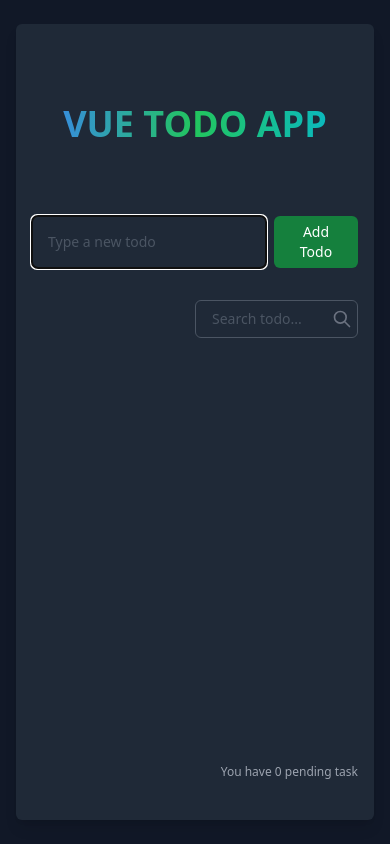
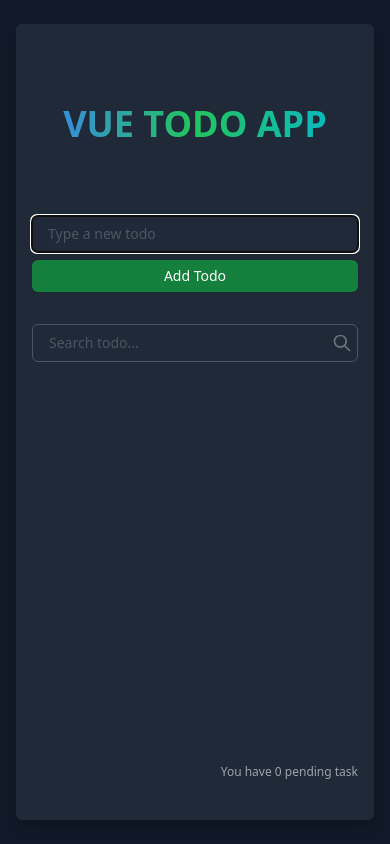
Before and after one commit to paristama/vue-todo, a Vue app: page / in a window 390 px wide. Built offline with nearby package versions, Linux system fonts and the light colour scheme; a web font is replaced by a local one.

Commit message:
edit css class for  modal, search and form

```diff
--- a/src/components/composition-api/CompositionApp.vue
+++ b/src/components/composition-api/CompositionApp.vue
@@ -8,7 +8,9 @@
             VUE TODO APP
         </h1>
         <form @submit.prevent="addTodo" class="mt-8 mb-8">
-            <div class="flex space-x-2">
+            <div
+                class="flex flex-col space-y-2 sm:flex-row sm:space-x-2 sm:space-y-0"
+            >
                 <input
                     type="text"
                     class="bg-gray-700 flex-1 rounded-md px-4 py-2 text-sm focus:bg-gray-800 focus:placeholder:text-gray-600"
--- a/src/components/composition-api/Modal.vue
+++ b/src/components/composition-api/Modal.vue
@@ -64,7 +64,12 @@
                                         <p class="text-sm text-gray-100">
                                             Do you really want to delete todo
                                             "<strong>{{ todo.activity }}</strong
-                                            >"? This process cannot be undone
+                                            >"?
+                                        </p>
+                                        <p
+                                            class="text-sm text-gray-100 italic mt-2"
+                                        >
+                                            This process cannot be undone.
                                         </p>
                                     </div>
                                 </div>
--- a/src/components/composition-api/Search.vue
+++ b/src/components/composition-api/Search.vue
@@ -1,5 +1,5 @@
 <template>
-    <div class="relative text-gray-500 mb-6 w-1/2 ml-auto">
+    <div class="relative text-gray-500 mb-6 w-full sm:w-1/2 ml-auto">
         <input
             type="text"
             class="w-full right bg-transparent border-gray-600 border px-4 py-2 rounded-md text-sm focus:outline-none placeholder:text-gray-600"
```
